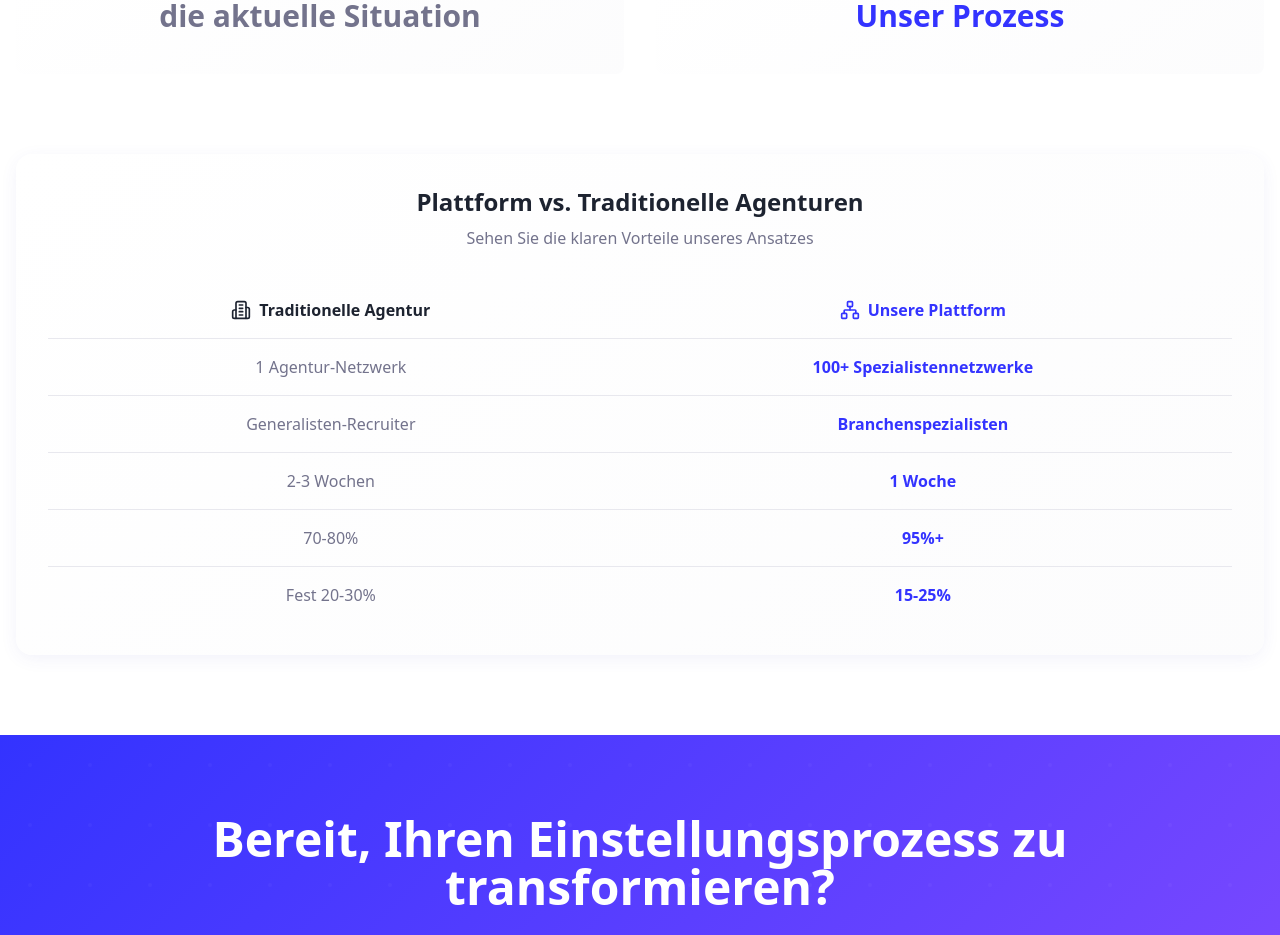
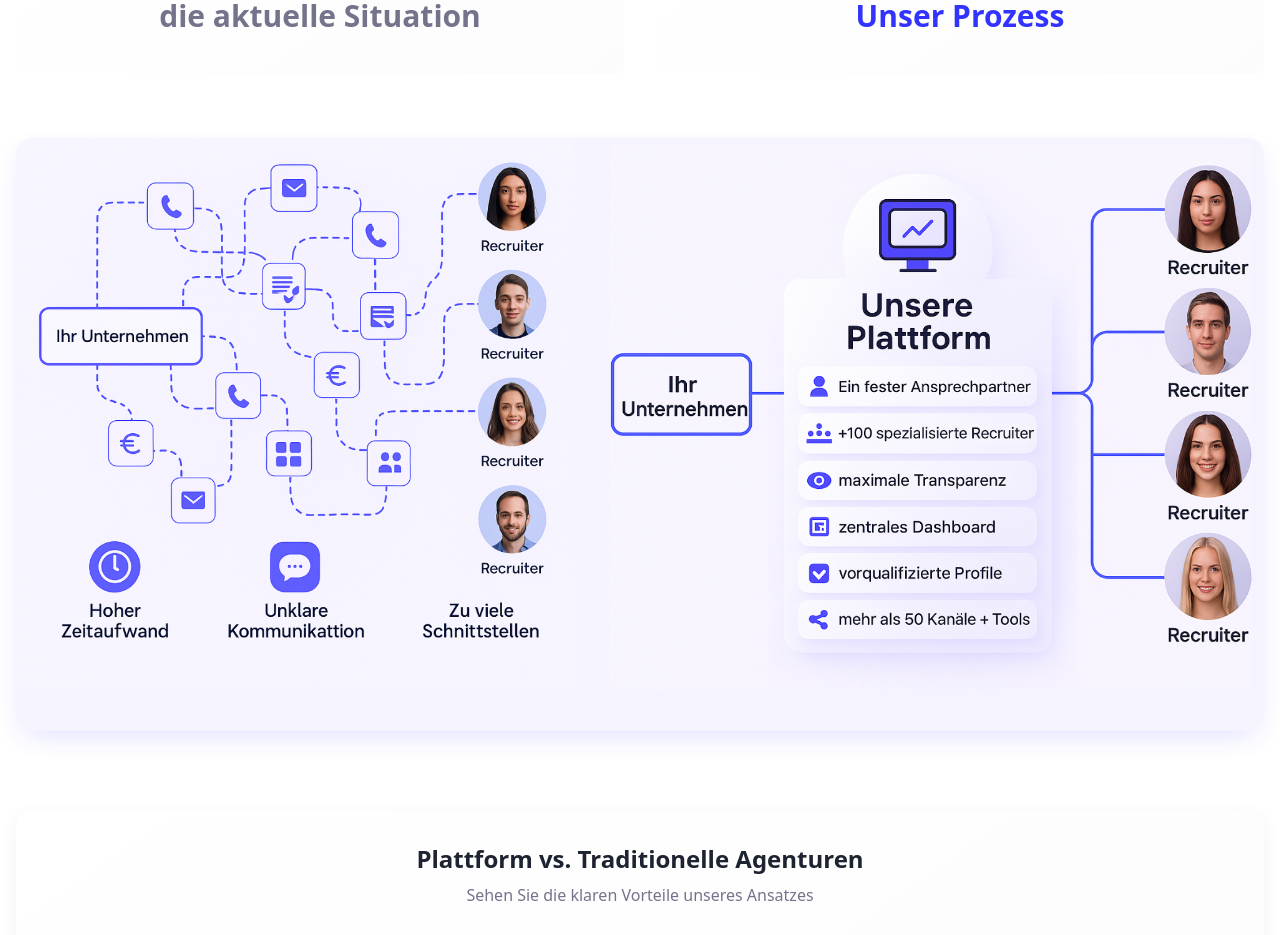
Before and after one commit to mzuther86/recruit-network-hub, a React (Vite) app: page / in a window 1280 px wide. Shown: the part 2580-3515 px from the top of the page. Built offline with nearby package versions, Linux system fonts and the light colour scheme.

Commit message:
Add image to process section
Replaced the placeholder images in the "die aktuelle Situation" and "Unser Prozess" sections with the provided image, spanning the full width of the page.

```diff
--- a/src/components/sections/Benefits.tsx
+++ b/src/components/sections/Benefits.tsx
@@ -121,6 +121,15 @@ const Benefits = () => {
               </CardContent>
             </Card>
           </div>
+
+          {/* Full Width Comparison Image */}
+          <div className="w-full">
+            <img
+              src="/lovable-uploads/d61c8bae-40a2-4e48-a00c-52c462c0424a.png"
+              alt="Vergleich traditionelles Recruiting vs. Plattform-Ansatz"
+              className="w-full h-auto rounded-2xl shadow-elegant"
+            />
+          </div>
         </div>
 
         {/* Comparison Table */}
```
Also changed, not shown: public/lovable-uploads/d61c8bae-40a2-4e48-a00c-52c462c0424a.png (added).
